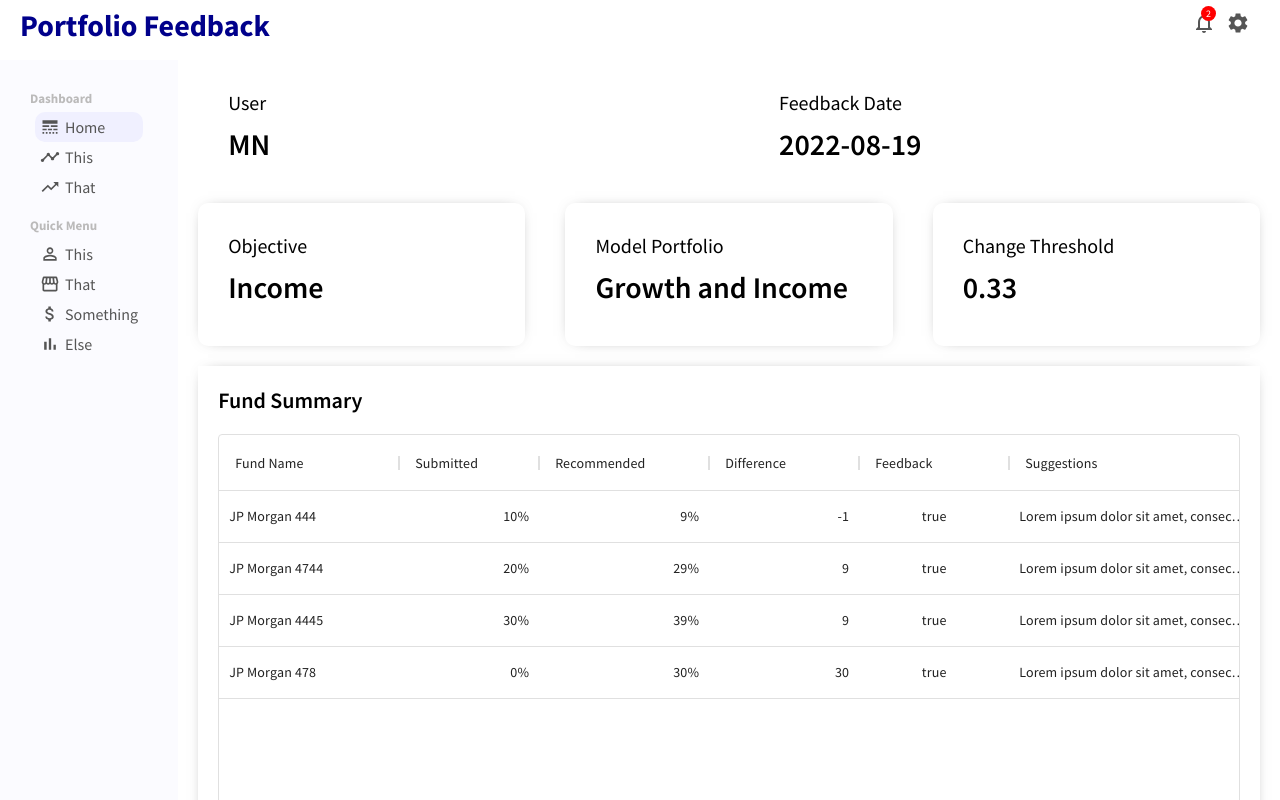
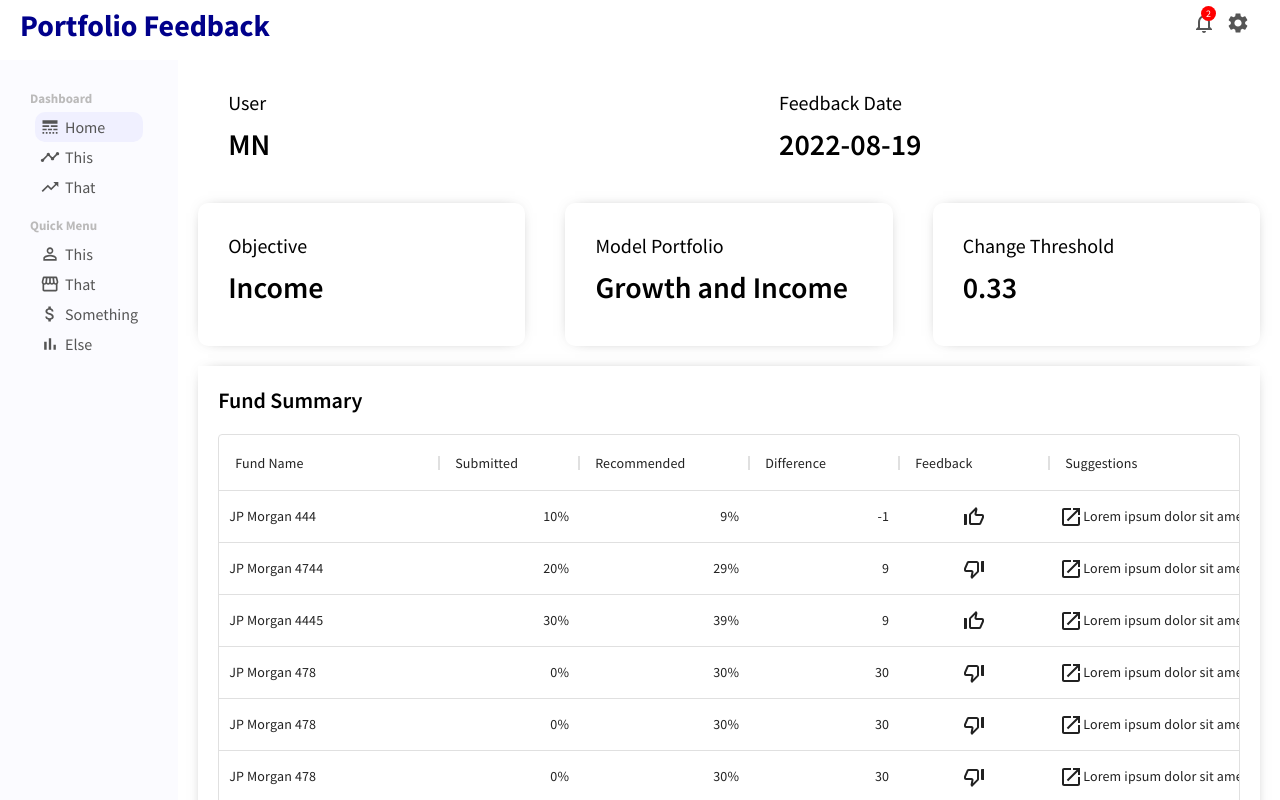
Before and after one commit to robwatsongtr/portfolio-feedback, a React (Create React App) app: page / in a window 1280 px wide. Shown: the top 800 px of the page. Built offline with nearby package versions, Linux system fonts and the light colour scheme.

Commit message:
added thumbs up and down icons, and open icon for suggestions

```diff
--- a/package.json
+++ b/package.json
@@ -3,9 +3,13 @@
   "version": "0.1.0",
   "private": true,
   "dependencies": {
+    "@emotion/react": "^11.10.4",
+    "@emotion/styled": "^11.10.4",
     "@material-ui/core": "^4.12.4",
     "@material-ui/data-grid": "^4.0.0-alpha.37",
     "@material-ui/icons": "^4.11.3",
+    "@mui/icons-material": "^5.10.3",
+    "@mui/material": "^5.10.5",
     "@mui/x-data-grid": "^5.17.2",
     "@testing-library/jest-dom": "^5.16.5",
     "@testing-library/react": "^13.3.0",
--- a/src/components/fundSummaryWidget/FundSummaryWidget.jsx
+++ b/src/components/fundSummaryWidget/FundSummaryWidget.jsx
@@ -1,12 +1,21 @@
 import "./fundSummaryWidget.css"
 import { DataGrid } from '@material-ui/data-grid';
+// import { makeStyles } from '@material-ui/styles';
+
+import OpenInNewIcon from '@mui/icons-material/OpenInNew';
+import ThumbUpOffAltIcon from '@mui/icons-material/ThumbUpOffAlt';
+import ThumbDownOffAltIcon from '@mui/icons-material/ThumbDownOffAlt';
 
 const columns = [
-  { field: 'id', headerName: 'ID', width: 90, hide: true },
+  {
+    field: 'id',
+    headerName: 'ID',
+    width: 90,
+    hide: true },
   {
     field: 'fundName',
     headerName: 'Fund Name',
-    width: 180,
+    width: 220,
     editable: false,
   },
   {
@@ -34,13 +43,23 @@ const columns = [
     field: 'feedback',
     headerName: 'Feedback',
     width: 150,
+    renderCell: (params) => {
+      if(params.value === 'true') {
+        return <> <ThumbUpOffAltIcon /> </>
+      } else {
+        return <> <ThumbDownOffAltIcon /> </>
+      }
+    },
     align: 'center',
     editable: false,
   },
   {
     field: 'suggestions',
     headerName: 'Suggestions',
-    width: 250,
+    width: 400,
+    renderCell: (params) => {
+      return  <> <OpenInNewIcon /> {params.row.suggestions} </>
+    },
     editable: false,
   },
 ];
@@ -53,7 +72,14 @@ const rows = [
     difference: '-1',
     recommendedPortfolio: '9%',
     feedback: 'true',
-    suggestions: 'Lorem ipsum dolor sit amet, consectetur adipiscing elit.'
+    suggestions: `Lorem ipsum dolor sit amet, consectetur adipiscing elit, sed do
+      eiusmod tempor incididunt ut labore et dolore magna aliqua.
+      Ut enim ad minim veniam, quis nostrud exercitation ullamco
+      laboris nisi ut aliquip ex ea commodo consequat.
+      Duis aute irure dolor in reprehenderit in voluptate velit esse
+      cillum dolore eu fugiat nulla pariatur. Excepteur sint occaecat
+      cupidatat non proident, sunt in culpa qui officia deserunt mollit
+      anim id est laborum.`
   },
   {
     id: 2,
@@ -61,7 +87,7 @@ const rows = [
     submittedPortfolio: '20%',
     difference: '9',
     recommendedPortfolio: '29%',
-    feedback: 'true',
+    feedback: 'false',
     suggestions: 'Lorem ipsum dolor sit amet, consectetur adipiscing elit.'
   },
   {
@@ -79,10 +105,83 @@ const rows = [
     submittedPortfolio: '0%',
     difference: '30',
     recommendedPortfolio: '30%',
-    feedback: 'true',
+    feedback: 'false',
     suggestions: 'Lorem ipsum dolor sit amet, consectetur adipiscing elit.'
   },
+  {
+    id: 5,
+    fundName: 'JP Morgan 478',
+    submittedPortfolio: '0%',
+    difference: '30',
+    recommendedPortfolio: '30%',
+    feedback: 'false',
+    suggestions: 'Lorem ipsum dolor sit amet, consectetur adipiscing elit.'
+  },
+  {
+    id: 6,
+    fundName: 'JP Morgan 478',
+    submittedPortfolio: '0%',
+    difference: '30',
+    recommendedPortfolio: '30%',
+    feedback: 'false',
+    suggestions: 'Lorem ipsum dolor sit amet, consectetur adipiscing elit.'
+  },
+  {
+    id: 7,
+    fundName: 'JP Morgan 478',
+    submittedPortfolio: '0%',
+    difference: '30',
+    recommendedPortfolio: '30%',
+    feedback: 'false',
+    suggestions: 'Lorem ipsum dolor sit amet, consectetur adipiscing elit.'
+  },
+  {
+    id: 8,
+    fundName: 'JP Morgan 478',
+    submittedPortfolio: '0%',
+    difference: '30',
+    recommendedPortfolio: '30%',
+    feedback: 'false',
+    suggestions: 'Lorem ipsum dolor sit amet, consectetur adipiscing elit.'
+  },
+  {
+    id: 9,
+    fundName: 'JP Morgan 478',
+    submittedPortfolio: '0%',
+    difference: '30',
+    recommendedPortfolio: '30%',
+    feedback: 'false',
+    suggestions: 'Lorem ipsum dolor sit amet, consectetur adipiscing elit.'
+  },
+  {
+    id: 10,
+    fundName: 'JP Morgan 478',
+    submittedPortfolio: '0%',
+    difference: '30',
+    recommendedPortfolio: '30%',
+    feedback: 'false',
+    suggestions: 'Lorem ipsum dolor sit amet, consectetur adipiscing elit.'
+  },
+  {
+    id: 11,
+    fundName: 'JP Morgan 478',
+    submittedPortfolio: '0%',
+    difference: '30',
+    recommendedPortfolio: '30%',
+    feedback: 'false',
+    suggestions: 'Lorem ipsum dolor sit amet, consectetur adipiscing elit.'
+  },
+
 ];
+
+// const useStyles = makeStyles({
+//   root: {
+//     '& .super-app-theme--header': {
+//       backgroundColor: 'rgba(255, 7, 0, 0.55)',
+//     },
+//   },
+// });
+
 
 
 export default function FundSummaryList() {
@@ -94,11 +193,10 @@ export default function FundSummaryList() {
       </h3>
 
       <div className="dataTable">
-        <div style={{ height: 400, width: '100%' }}>
+        <div style={{ height: 800, width: '100%' }}>
           <DataGrid
             rows={rows}
             columns={columns}
-
             disableSelectionOnClick
           />
         </div>
```
Also changed, not shown: 1 other file (tests, documents, lock files or other folders).
